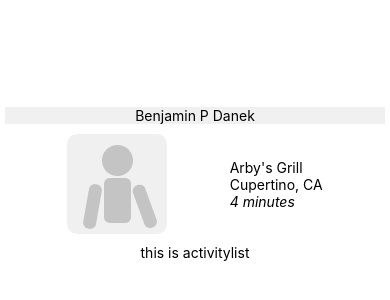
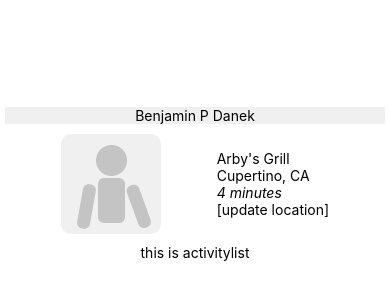
Before and after one commit to BPDanek/montana, a React Native app: screen / in a window 390 px wide. Shown: the part 238-538 px from the top of the page. Built offline with nearby package versions, Linux system fonts and the light colour scheme.

Commit message:
preliminary work on activity list

```diff
--- /dev/null
+++ b/index.d.ts
@@ -0,0 +1,4 @@
+declare module "*.png" {
+    const value: any;
+    export = value;
+}
--- a/src/activitylist/ActivityList.tsx
+++ b/src/activitylist/ActivityList.tsx
@@ -1,10 +1,12 @@
 import React from "react";
 
-
-import { StyleSheet, Text, View } from "react-native"
-import { getDebugColor } from "../devmode";
+import { StyleSheet, Text, View } from "react-native";
+import * as fakeAcitivtyJson from './activityListFake.json';
 
 const ActivityList = () => {
+
+    const fakeAcitivtyData = fakeAcitivtyJson;
+
     return (
         <View style={styling.container}>
             <Text>this is activitylist</Text>
--- /dev/null
+++ b/src/activitylist/activityListFake.json
@@ -0,0 +1,12 @@
+{
+    "activty": [
+        {
+            "title": "MS Epidimiology",
+            "logo_uri": "wwww.uri.ben"
+        },
+        {
+            "title": "Software Engineer",
+            "logo_uri": "facebookslogo.com"
+        }
+    ]
+}
--- a/src/headerbox/mapside/Mapside.tsx
+++ b/src/headerbox/mapside/Mapside.tsx
@@ -1,6 +1,5 @@
 import React from 'react';
-import { Image, Text, View, StyleSheet } from "react-native"
-import { getDebugColor } from '../../devmode';
+import { Image, Text, View, StyleSheet, Button } from "react-native"
 
 // As of now, we cannot make an actual map view & pin drop for users, we would have to make some proprietary version of that.
 // To add location specific value to the customer, however, we can simply  add a textual location descriptor.
@@ -22,6 +21,7 @@ const Mapside = () => {
 
     return (
         <View style={styling.container}>
+            <View>
                 <Text>
                     {location.title}
                 </Text>
@@ -31,6 +31,10 @@ const Mapside = () => {
                 <Text style={{ fontStyle: 'italic'}}>
                     {location.updated} minutes
                 </Text>
+            </View>
+            <View>
+                <Text>[update location]</Text>
+            </View>
         </View>
     );
 }
```
Lines whose indentation alone changed are shown as unchanged.
